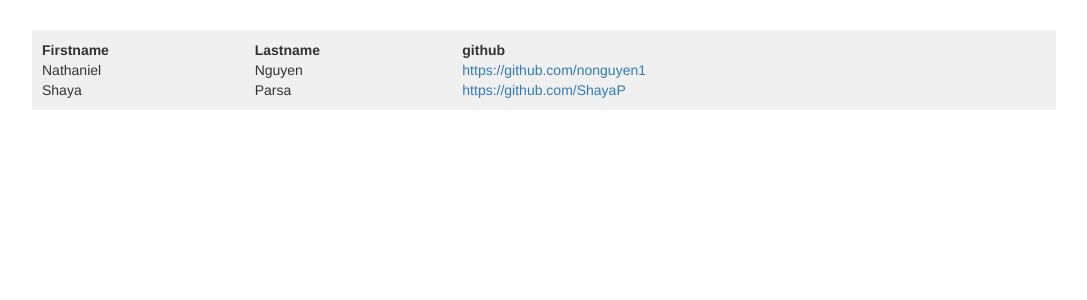
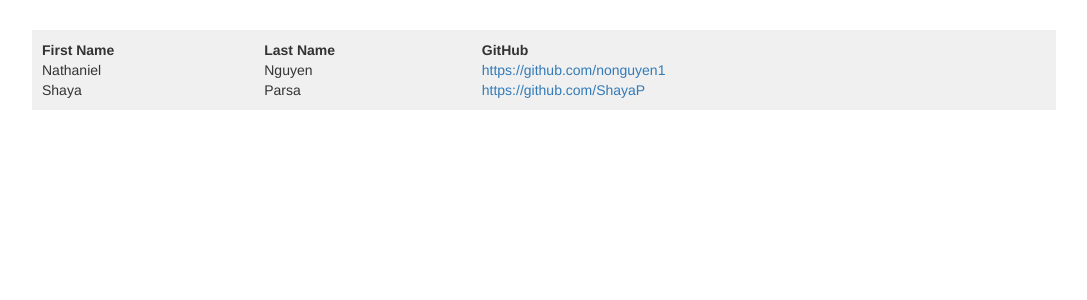
Before and after one commit to nonguyen1/Sentiment_Interpretation, a Django app: page /devs/ in a window 1280 px wide. Shown: the part 51-351 px from the top of the page, without its empty margins (96-1183 px from the left). Run offline with Django 3.2, Linux system fonts and the light colour scheme; parts of the project's set-up code (start-up, migrations or seed data) failed here and were passed over; some libraries are stand-ins or nearby versions.

Commit message:
Update typos on dev page

```diff
--- a/hello/templates/devs.html
+++ b/hello/templates/devs.html
@@ -6,9 +6,9 @@
 
 <table style="width:100%">
     <tr>
-      <th>Firstname</th>
-      <th>Lastname</th>
-      <th>github</th>
+      <th>First Name</th>
+      <th>Last Name</th>
+      <th>GitHub</th>
     </tr>
     <tr>
       <td>Nathaniel</td>
```
